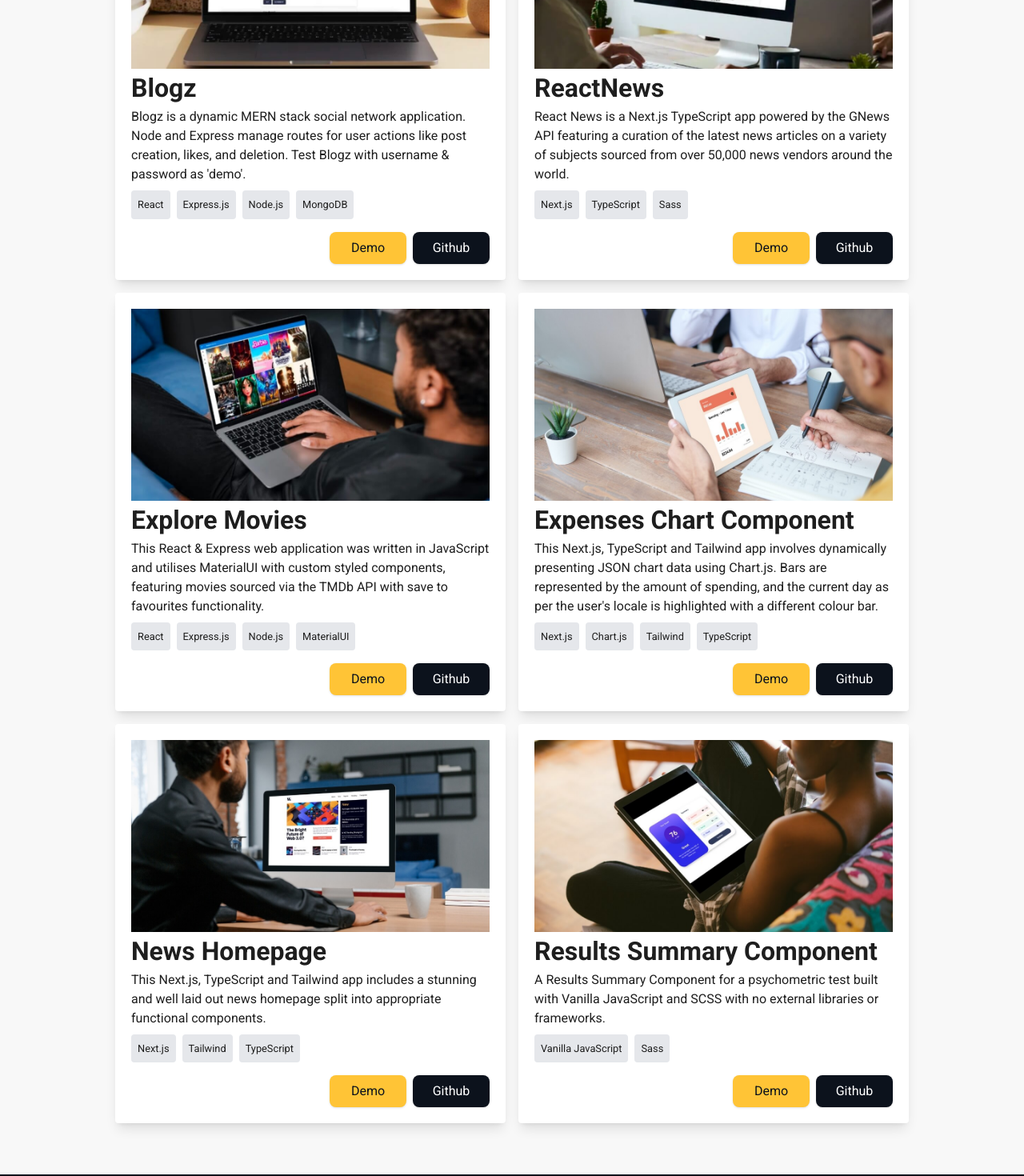
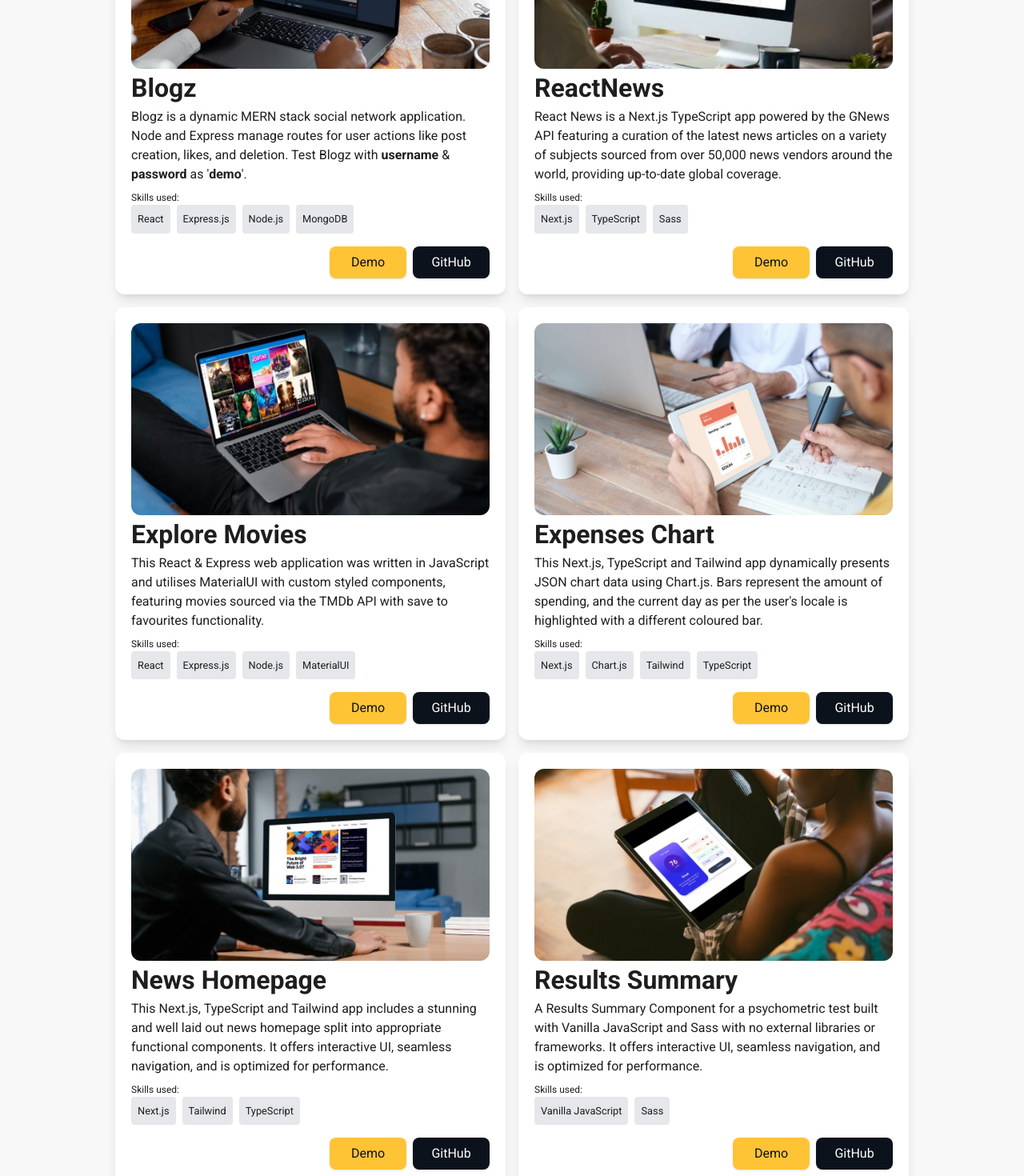
Before and after one commit to adamrichardturner/portfolio-2023, a Next.js app: page / in a window 1280 px wide. Shown: the part 1240-2710 px from the top of the page at 80% size. Built offline with nearby package versions, Linux system fonts and the light colour scheme.

Commit message:
Improved styling of projects cards

```diff
--- a/components/PortfolioTabs/PortfolioTabs.tsx
+++ b/components/PortfolioTabs/PortfolioTabs.tsx
@@ -17,7 +17,7 @@ const ProjectComponentWithNoSSR = dynamic(
 
 export default function PortfolioTabs() {
   const [activeTab, setActiveTab] = useState<TabCategory>('All')
-  const tabs: TabCategory[] = ['All', 'Full Stack', 'Front End']
+  const tabs: TabCategory[] = ['All', 'Front End', 'Full Stack']
 
   const filteredProjects: IProject[] = projectsData.filter((project) =>
     activeTab === 'All' ? true : project.category === activeTab
--- a/components/ProjectComponent/ProjectComponent.tsx
+++ b/components/ProjectComponent/ProjectComponent.tsx
@@ -8,36 +8,52 @@ interface ProjectComponentProps {
 }
 
 const ProjectComponent: FC<ProjectComponentProps> = ({ project }) => {
+  // Utility function to bold specific words
+  const boldWords = (text: string, wordsToBold: string[]) => {
+    const regex = new RegExp(`(${wordsToBold.join('|')})`, 'gi')
+    return text.split(regex).map((part, index) =>
+      regex.test(part) ? (
+        <span key={index} className="font-bold">
+          {part}
+        </span>
+      ) : (
+        part
+      )
+    )
+  }
+
+  // Words you want to make bold
+  const wordsToBold = ['demo', 'username', 'password']
+
   return (
     <motion.div
       layout
       initial={{ opacity: 0 }}
       animate={{ opacity: 1 }}
       exit={{ opacity: 0 }}
-      className="p-5 bg-white rounded shadow-lg"
+      className="p-5 bg-white rounded-xl shadow-lg h-max"
     >
       {/* Project Image */}
-      <div
-        style={{
-          position: 'relative',
-          height: '240px',
-          objectFit: 'cover'
-        }}
-      >
-        <Image
-          src={project.imagePath}
-          fill
-          alt={project.title}
-          sizes="100%"
-          style={{ objectFit: 'cover' }}
-        />
-      </div>
+      <a href={project.demoLink} target="_blank" rel="noreferrer">
+        <div className="rounded-xl hover:shadow-xl hover:transition-shadow relative h-60">
+          <Image
+            src={project.imagePath}
+            layout="fill"
+            alt={project.altTag}
+            className="rounded-xl object-cover"
+          />
+        </div>
+      </a>
       {/* Project Title */}
-      <h3 className="text-lg font-bold leading-none py-2">{project.title}</h3>
+      <a href={project.demoLink} target="_blank" rel="noreferrer">
+        <h3 className="text-lg font-bold leading-none py-2">{project.title}</h3>
+      </a>
 
       {/* Project Description */}
-      <p className="text-body text-base pb-2">{project.description}</p>
-
+      <p className="text-base pb-2">
+        {boldWords(project.description, wordsToBold)}
+      </p>
+      <p className="text-xs">Skills used:</p>
       {/* Project Skills */}
       <div className="flex flex-wrap mb-4 space-x-2">
         {project.skills.map((skill, index) => (
@@ -69,7 +85,7 @@ const ProjectComponent: FC<ProjectComponentProps> = ({ project }) => {
             rel="noopener noreferrer"
           >
             <div className="bg-primary hover:shadow-lg transition-shadow text-center ease-in-out w-24 px-4 shadow py-2 rounded-lg font-normal text-base text-white">
-              Github
+              GitHub
             </div>
           </a>
         )}
--- a/components/Projects/Projects.tsx
+++ b/components/Projects/Projects.tsx
@@ -5,7 +5,7 @@ const Projects: FC<{}> = () => {
   return (
     <section
       id="projects"
-      className="bg-cream min-h-screen text-body pt-16 pb-16 mx-auto flex flex-col items-center justify-center"
+      className="bg-cream min-h-screen text-body pt-16 pb-16 mx-auto"
     >
       <div className="container">
         <div className="flex flex-col items-center justify-center">
--- a/util/projectsData.json
+++ b/util/projectsData.json
@@ -13,7 +13,7 @@
     {
       "id": "2",
       "title": "ReactNews",
-      "description": "React News is a Next.js TypeScript app powered by the GNews API featuring a curation of the latest news articles on a variety of subjects sourced from over 50,000 news vendors around the world.",
+      "description": "React News is a Next.js TypeScript app powered by the GNews API featuring a curation of the latest news articles on a variety of subjects sourced from over 50,000 news vendors around the world, providing up-to-date global coverage.",
       "imagePath": "/projects/reactnews.jpg",
       "altTag": "ReactNews",
       "category": "Front End",
@@ -34,10 +34,10 @@
     },
     {
       "id": "4",
-      "title": "Expenses Chart Component",
-      "description": "This Next.js, TypeScript and Tailwind app involves dynamically presenting JSON chart data using Chart.js. Bars are represented by the amount of spending, and the current day as per the user's locale is highlighted with a different colour bar.",
+      "title": "Expenses Chart",
+      "description": "This Next.js, TypeScript and Tailwind app dynamically presents JSON chart data using Chart.js. Bars represent the amount of spending, and the current day as per the user's locale is highlighted with a different coloured bar.",
       "imagePath": "/projects/chart.jpg",
-      "altTag": "Expenses Chart Component",
+      "altTag": "Expenses Chart",
       "category": "Front End",
       "skills": ["Next.js", "Chart.js", "Tailwind", "TypeScript"],
       "demoLink": "https://expenses-chart-nu.vercel.app/",
@@ -46,7 +46,7 @@
     {
       "id": "5",
       "title": "News Homepage",
-      "description": "This Next.js, TypeScript and Tailwind app includes a stunning and well laid out news homepage split into appropriate functional components.",
+      "description": "This Next.js, TypeScript and Tailwind app includes a stunning and well laid out news homepage split into appropriate functional components. It offers interactive UI, seamless navigation, and is optimized for performance.",
       "imagePath": "/projects/newshome.jpg",
       "altTag": "News Homepage",
       "category": "Front End",
@@ -56,10 +56,10 @@
     },
     {
       "id": "6",
-      "title": "Results Summary Component",
-      "description": "A Results Summary Component for a psychometric test built with Vanilla JavaScript and SCSS with no external libraries or frameworks.",
+      "title": "Results Summary",
+      "description": "A Results Summary Component for a psychometric test built with Vanilla JavaScript and Sass with no external libraries or frameworks. It offers interactive UI, seamless navigation, and is optimized for performance.",
       "imagePath": "/projects/summary.jpg",
-      "altTag": "Results Summary Component",
+      "altTag": "Results Summary",
       "category": "Front End",
       "skills": ["Vanilla JavaScript", "Sass"],
       "demoLink": "https://adamrichardturner.github.io/results-summary-component/",
```
Also changed, not shown: public/projects/blogz.jpg.
